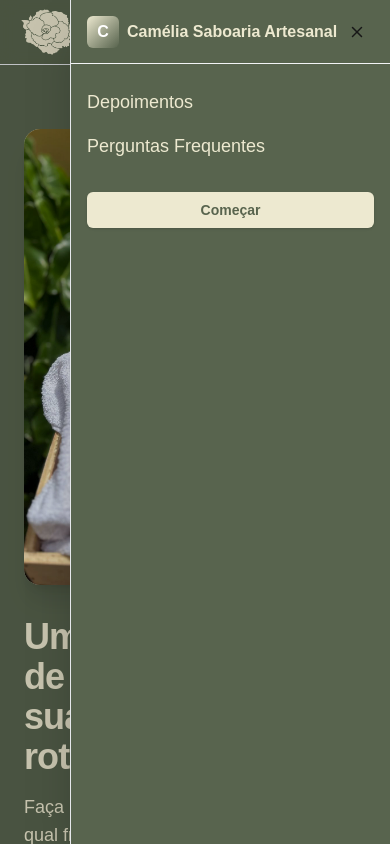
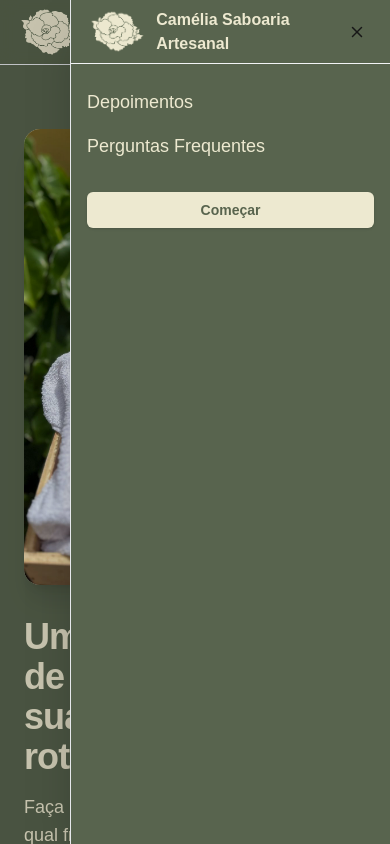
Before and after one commit to kalecio/camelia-website, a Next.js app: page / in a window 390 px wide. Both pictures are taken after a click on the button 356 px from the left and 32 px from the top of the page. Shown: the top 844 px of the page. Built offline with nearby package versions, Linux system fonts and the light colour scheme.

Commit message:
fix: logo on mobile menu

```diff
--- a/src/components/Header.tsx
+++ b/src/components/Header.tsx
@@ -13,7 +13,7 @@ const navLinks = [
   { href: "#faq", label: "Perguntas Frequentes" },
 ];
 
-function MobileMenuPortal({ open, onClose, navLinks, darkMode, toggleDarkMode }: { open: boolean; onClose: () => void; navLinks: { href: string; label: string }[]; darkMode: boolean; toggleDarkMode: () => void }) {
+function MobileMenuPortal({ open, onClose, navLinks }: { open: boolean; onClose: () => void; navLinks: { href: string; label: string }[]; }) {
   const [mounted, setMounted] = React.useState(false);
   React.useEffect(() => setMounted(true), []);
   if (!mounted) return null;
@@ -44,7 +44,9 @@ function MobileMenuPortal({ open, onClose, navLinks, darkMode, toggleDarkMode }:
       >
         <div className="h-16 flex items-center justify-between px-4 border-b border-gray-100">
           <Link href="/" onClick={onClose} className="flex items-center gap-2">
-            <div className="w-8 h-8 rounded-md bg-gradient-to-br bg-gradient-to-br from-primary to-background flex items-center justify-center text-white font-bold">C</div>
+            <div className="rounded-md flex items-center justify-center text-white font-bold">
+                <Image src="/images/flower.png" alt="Sabonete Camélia" width={70} height={70} className="object-cover" />
+            </div>
             <span className="font-semibold text-primary">Camélia Saboaria Artesanal</span>
           </Link>
 
@@ -198,8 +200,6 @@ export default function Header() {
             open={open}
             onClose={() => setOpen(false)}
             navLinks={navLinks}
-            darkMode={darkMode}
-            toggleDarkMode={toggleDarkMode}
           />
         )}
       </AnimatePresence>
```
